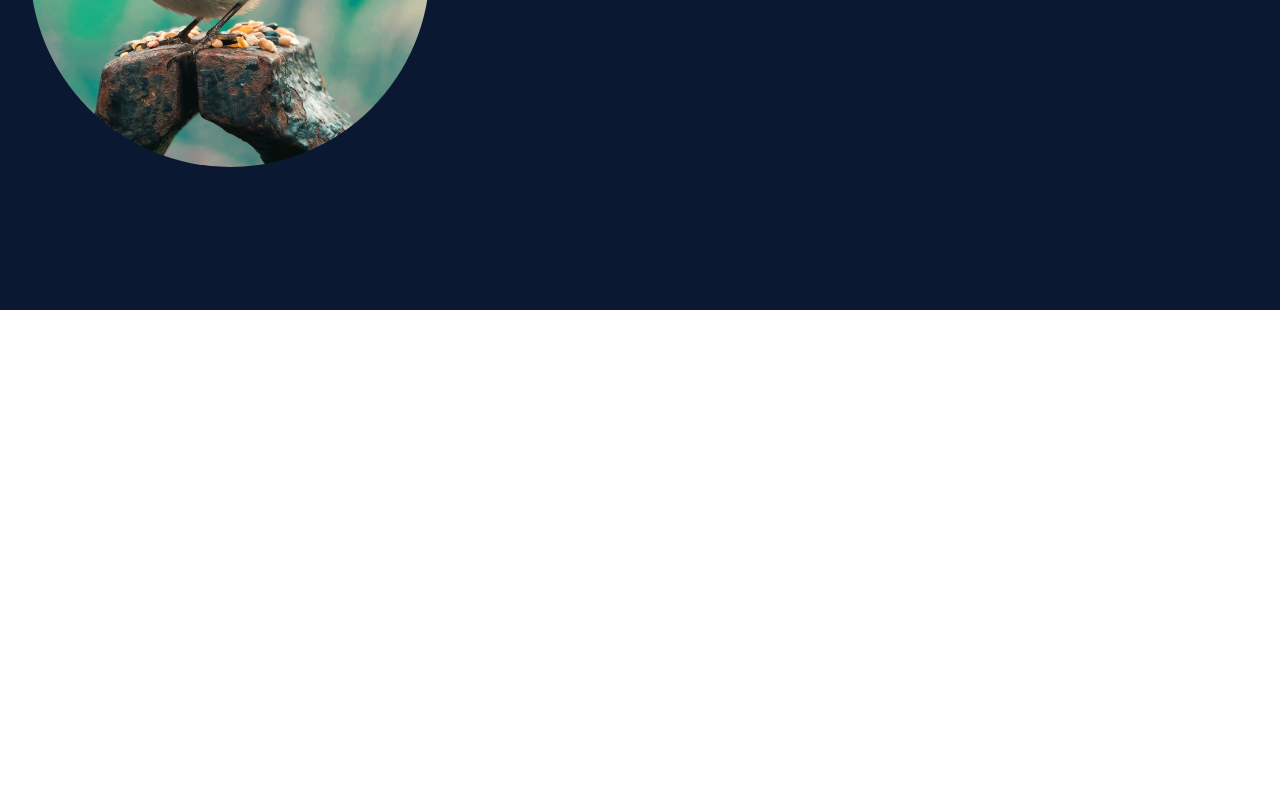
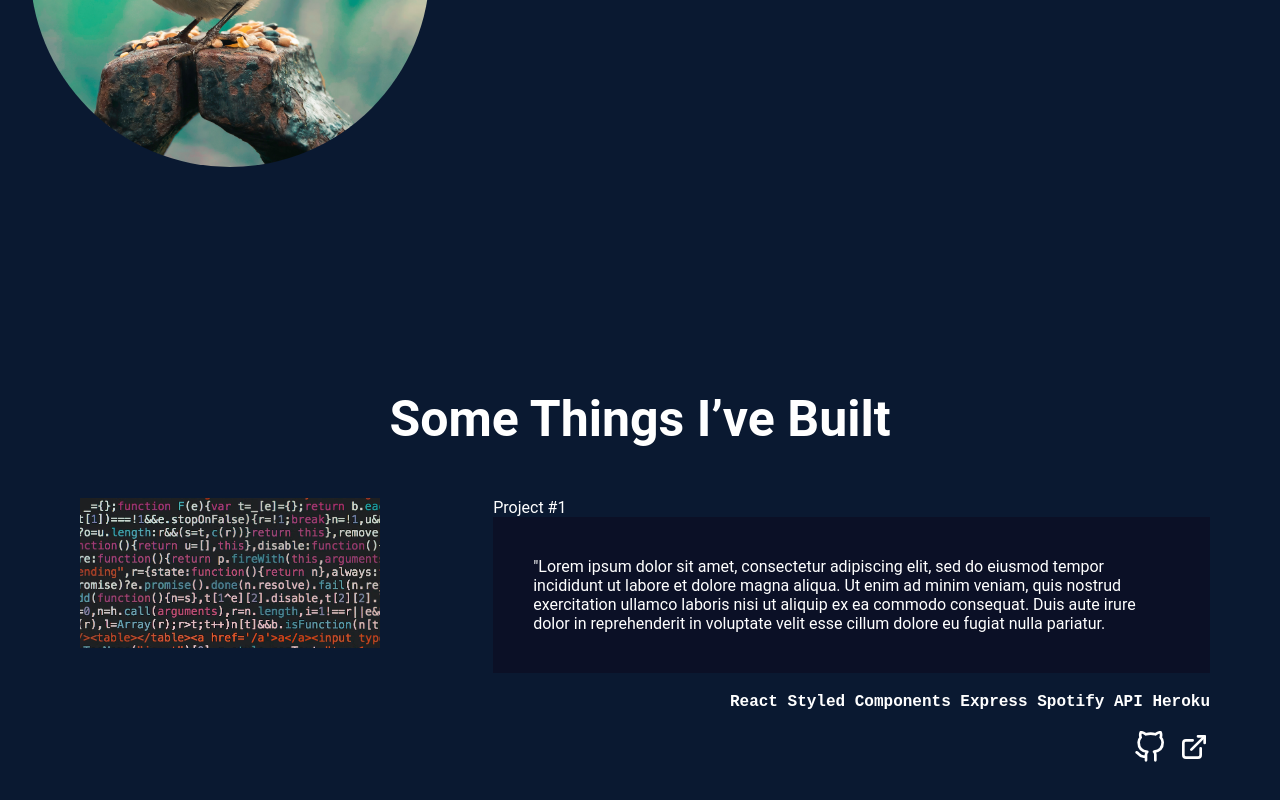
Before and after one commit to ladyllg/gatsby-default-project, a Gatsby site: page / in a window 1280 px wide. Shown: the part 1360-2160 px from the top of the page. Before the commit the page ends 1670 px from the top, so only its background shows below. Built offline with nearby package versions, Linux system fonts and the light colour scheme; Gatsby itself is replaced by a stand-in of ours.

Commit message:
projects section + project component (left)

```diff
--- /dev/null
+++ b/src/components/project-container-left.js
@@ -0,0 +1,43 @@
+import * as React from 'react'
+import * as styles from '../styles/project-container.module.css'
+import { StaticImage } from 'gatsby-plugin-image'
+import { FiGithub } from 'react-icons/fi';
+import { TbExternalLink } from 'react-icons/tb';
+import { IconContext } from "react-icons";
+
+const ProjectContainerLeft = ({ numberProject, children }) => {
+
+  return (
+    <>
+      <div>
+        <div className={styles.wrap}>
+
+          <div>
+            <StaticImage className={styles.img} width="550" src="../images/project.jpg"></StaticImage>
+          </div>
+          <div className={styles.overlay}>
+            <span className={styles.titleProject}>Project #{numberProject}</span>
+              <div className={styles.description}>
+                <p>
+                "Lorem ipsum dolor sit amet, consectetur adipiscing elit, sed do eiusmod tempor incididunt ut labore et dolore magna aliqua. Ut enim ad minim veniam, quis nostrud exercitation ullamco laboris nisi ut aliquip ex ea commodo consequat. Duis aute irure dolor in reprehenderit in voluptate velit esse cillum dolore eu fugiat nulla pariatur.
+                </p>
+              </div>
+              <div className={styles.tags}>
+                <p>
+                React Styled Components Express Spotify API Heroku
+                </p>
+              </div>
+              <div className={styles.linksProject}>
+              <IconContext.Provider value={{ size:"2rem" }}>
+                  <FiGithub/>&nbsp;&nbsp;&nbsp;
+                  <TbExternalLink/>
+              </IconContext.Provider>
+              </div>
+          </div>
+        </div>
+      </div>
+    </>
+  )
+}
+
+export default ProjectContainerLeft
--- a/src/pages/index.js
+++ b/src/pages/index.js
@@ -1,6 +1,7 @@
 import * as React from "react"
 
 import Layout from "../components/layout"
+import ProjectContainerLeft from "../components/project-container-left"
 import Seo from "../components/seo"
 import * as styles from "../styles/layout.module.css"
 import { StaticImage } from "gatsby-plugin-image"
@@ -49,6 +50,15 @@ const IndexPage = () => (
       </div>
       </section>
 
+      <section className={styles.projectsSection}>
+          <div className={styles.wrap}>
+            <div style={{display: "flex", justifyContent: "center", padding: "50px"}}>
+              <span style={{fontWeight: 700, fontSize: "50px", fontStyle: "normal"}} className={styles.textHighlight}>Some Things I’ve Built</span>
+            </div>
+            <ProjectContainerLeft numberProject="1"/>
+          </div>
+      </section>
+
   </Layout>
 )
 
--- a/src/styles/layout.module.css
+++ b/src/styles/layout.module.css
@@ -37,13 +37,22 @@ section {
   border-style: solid;
   border-color: #CD113B;
   border-width: 30px;
-  padding: 80px 0 40px 80px;
+  padding: 0 40px;
 }
 
 .section-two p{
   line-height: 25px;
   margin-top: 15px;
   font-size: 16px;
+}
+
+.projects-section{
+  display: block;
+  height: 200vh;
+}
+
+.projects-section .wrap{
+  padding: 0 50px;
 }
 
 p{
@@ -76,4 +85,8 @@ p{
     display: flex;
     align-items: center;
   }
+
+  .text-container{
+    margin: 0;
+  }
 }
--- /dev/null
+++ b/src/styles/project-container.module.css
@@ -0,0 +1,59 @@
+.wrap{
+    display: grid;
+    grid-template-columns: 1fr 1fr;
+    padding: 0 50px;
+}
+
+.title-project,
+.tags,
+.linksProject{
+    display: flex;
+    margin-top: 20px;
+    margin-bottom: 10px;
+    justify-content: flex-end;
+}
+
+.title-project{
+    font-family: "Courier Prime", monospace;
+    font-size: 30px;
+    font-weight: 700;
+}
+
+.description{
+    background-color: #0B1026;
+    padding: 40px;
+}
+
+.tags{
+    font-family: "Courier Prime", monospace;
+    font-weight: 600;
+}
+
+.tags p{
+    size: 15px;
+}
+
+@media screen and (max-width:1210px){
+    .wrap{
+        display: inline-block;
+    }
+
+    .tags,
+    .linksProject,
+    .title-project{
+        justify-content: center;
+    }
+
+    .img{
+        width: 100%;
+        position: relative;
+    }
+}
+
+@media screen and (min-width:1210px){
+    .overlay{
+        position: absolute;
+        width: 56%;
+        right: 70px;
+    }
+}
```
Also changed, not shown: src/images/project.jpg (added).
